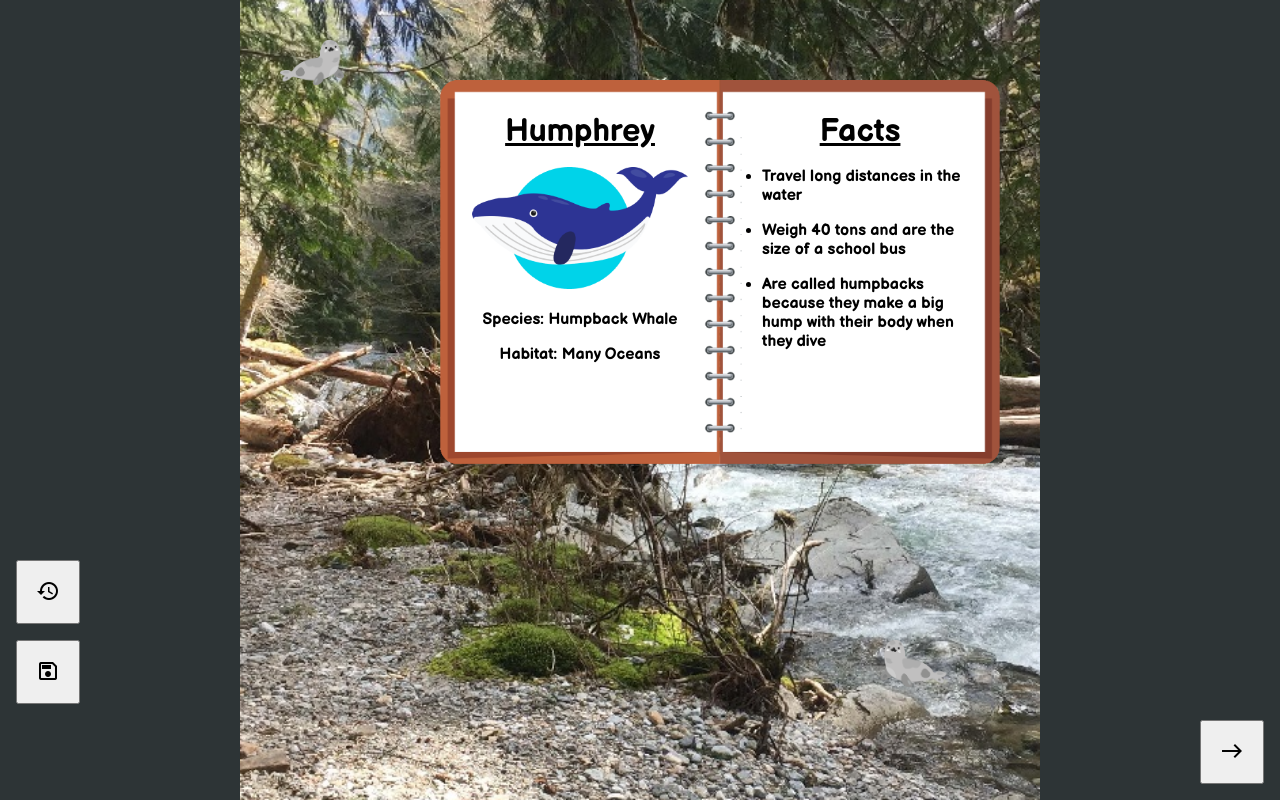
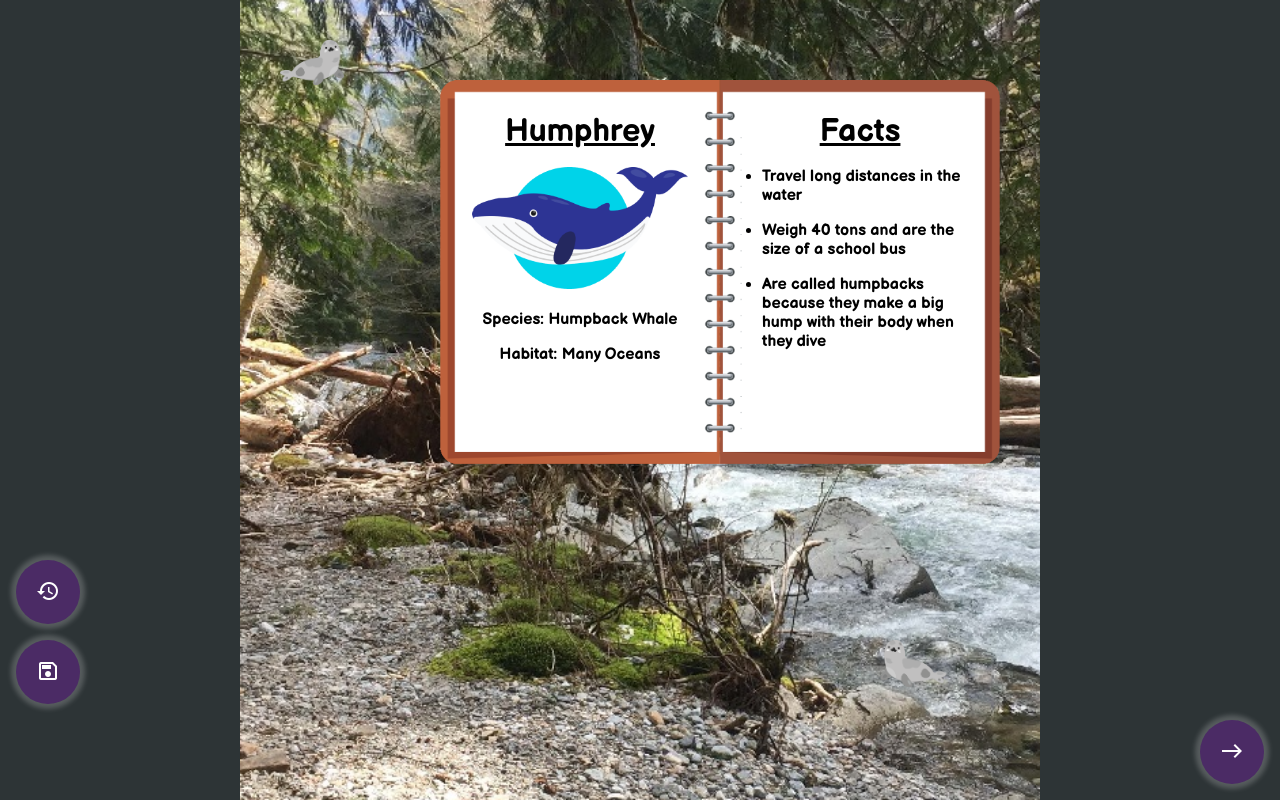
Before and after one commit to UW-AppleJACK/applejack, a React (Create React App) app in the folder marinerescue-frontend/: page /storyteller-test in a window 1280 px wide. Built offline with nearby package versions, Linux system fonts and the light colour scheme.

Commit message:
Storyteller styles

```diff
--- a/marinerescue-frontend/src/components/Storyteller.scss
+++ b/marinerescue-frontend/src/components/Storyteller.scss
@@ -25,6 +25,11 @@ $storyteller-btn-margin: 16px;
         bottom: $storyteller-btn-margin;
         width: $storyteller-btn-size;
         height: $storyteller-btn-size;
+        border-radius: $storyteller-btn-size;
+        background-color: $grape;
+        color: white;
+        border: none;
+        box-shadow: 0px 0px 5px 5px rgba(255, 255, 255, 0.2);
 
         &.storyteller-load {
             left: $storyteller-btn-margin;
```
